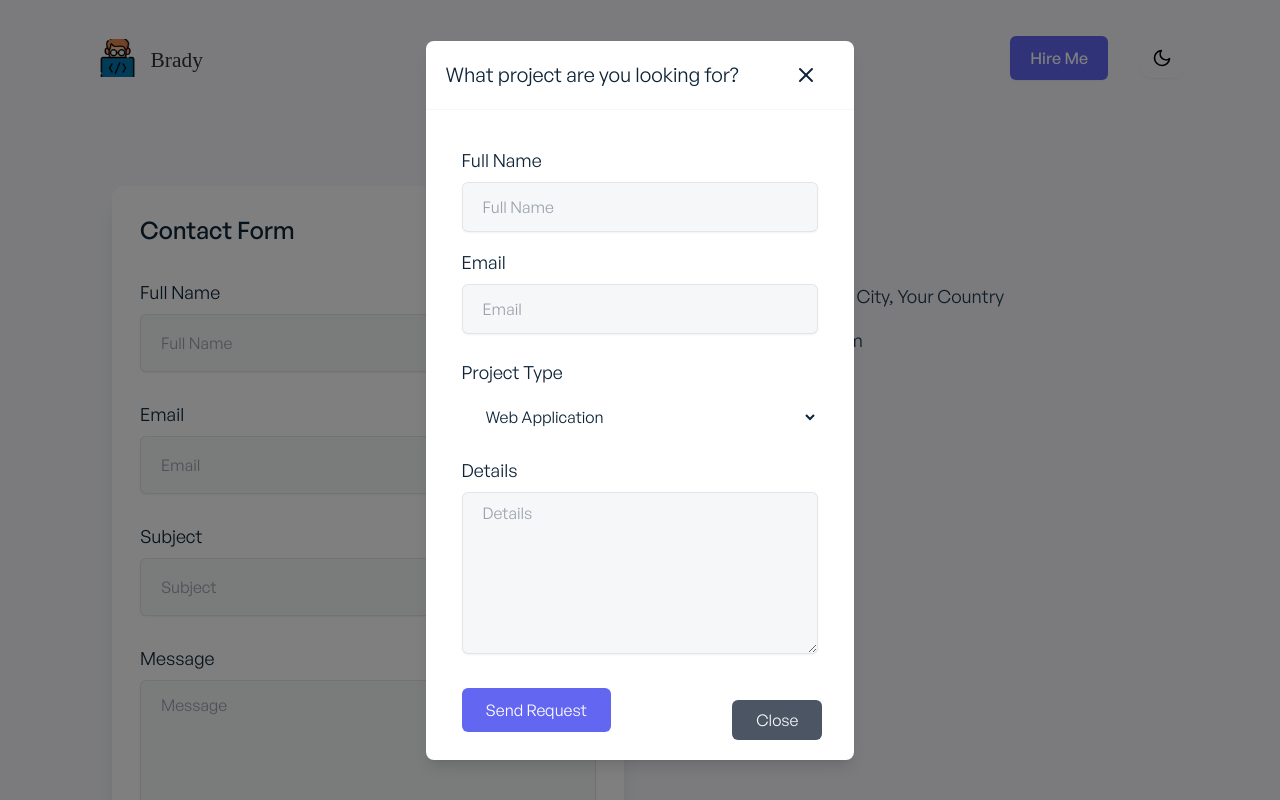
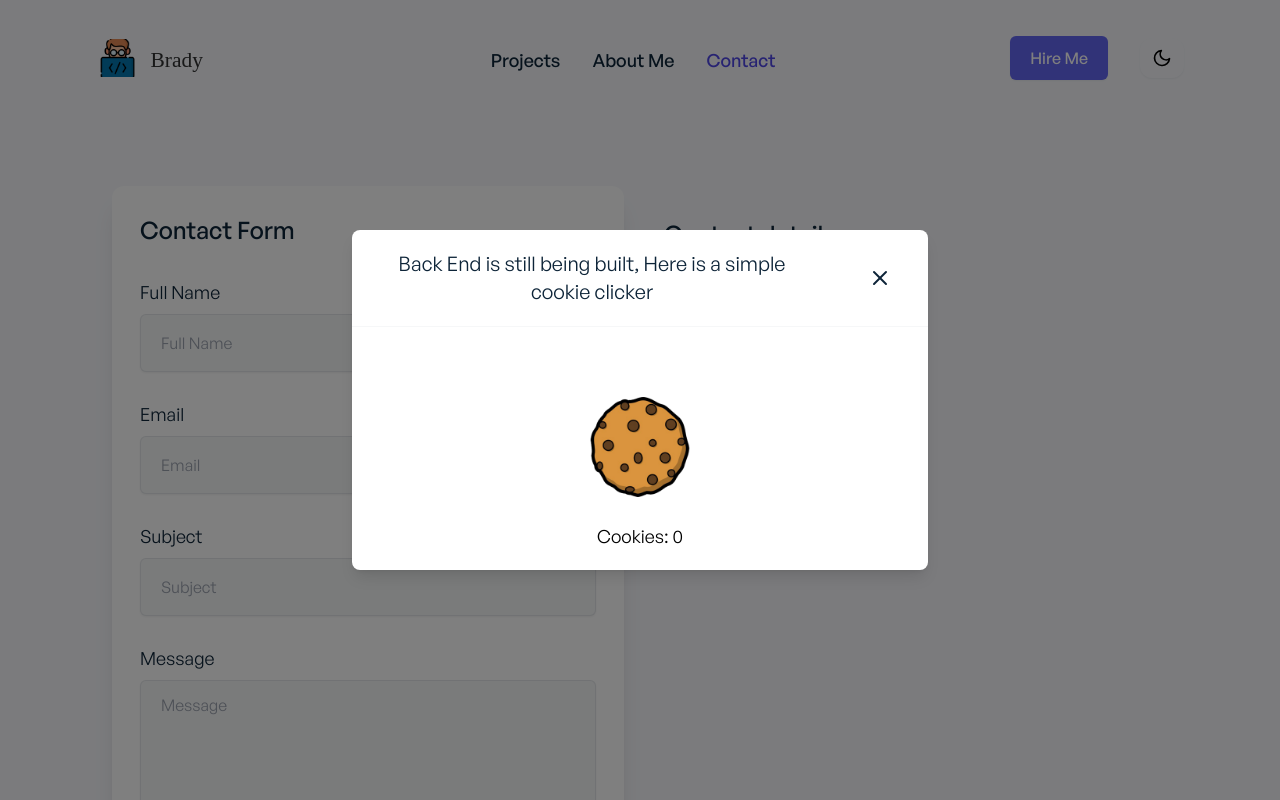
Before and after one commit to NeverKnowz/NeverKnowz.github.io, a Vue app: page /contact in a window 1280 px wide. Both pictures are taken after a click on the button "Hire Me". Shown: the top 800 px of the page. Built offline with nearby package versions, Linux system fonts and the light colour scheme; what vue-backtotop would draw is missing.

Commit message:
Added bootstrap. Finalized to a point that Im happy

```diff
--- a/package.json
+++ b/package.json
@@ -13,6 +13,7 @@
   },
   "dependencies": {
     "@vue/reactivity": "^3.3.4",
+    "bootstrap": "^5.3.2",
     "core-js": "^3.32.1",
     "feather-icons": "^4.29.1",
     "postcss-flexbugs-fixes": "^5.0.2",
--- a/src/components/HireMeModal.vue
+++ b/src/components/HireMeModal.vue
@@ -1,13 +1,16 @@
 <script>
 import feather from 'feather-icons'
 import Button from './reusable/Button.vue'
-import FormInput from './reusable/FormInput.vue'
-import FormTextarea from './reusable/FormTextarea.vue'
+import CookieClicker from '@/components/games/CookieClicker.vue';
+
+
 export default {
   props: ['showModal', 'modal', 'categories'],
-  components: { Button, FormInput, FormTextarea },
+  components: { Button, CookieClicker },
   data() {
-    return {}
+    return {
+      clickCount: 0
+    }
   },
   mounted() {
     feather.replace()
@@ -20,80 +23,33 @@ export default {
 </script>
 
 <template>
-  <transition name="fade">
-    <div v-show="modal" class="font-general-regular fixed inset-0 z-30">
-      <!-- Modal body background as backdrop -->
+  <transition name='fade'>
+    <div v-show='modal' class='font-general-regular fixed inset-0 z-30'>
       <div
-        v-show="modal"
-        @click="showModal()"
-        class="bg-filter bg-black bg-opacity-50 fixed inset-0 w-full h-full z-20"
+        v-show='modal'
+        @click='showModal()'
+        class='bg-filter bg-black bg-opacity-50 fixed inset-0 w-full h-full z-20'
       ></div>
-      <!-- Modal content -->
-      <main class="flex flex-col items-center justify-center h-full w-full">
-        <transition name="fade-up-down">
-          <div v-show="modal" class="modal-wrapper flex items-center z-30">
+      <main class='flex flex-col items-center justify-center h-full w-full'>
+        <transition name='fade-up-down'>
+          <div v-show='modal' class='modal-wrapper flex items-center z-30'>
             <div
-              class="modal max-w-md mx-5 md:max-w-xl bg-secondary-light dark:bg-primary-dark max-h-screen shadow-lg flex-row rounded-lg relative"
+              class='modal max-w-md mx-5 md:max-w-xl bg-secondary-light dark:bg-primary-dark max-h-screen shadow-lg flex-row rounded-lg relative'
             >
               <div
-                class="modal-header flex justify-between gap-10 p-5 border-b border-ternary-light dark:border-ternary-dark"
+                class='modal-header flex justify-between gap-10 p-5 border-b border-ternary-light dark:border-ternary-dark'
               >
-                <h5 class="text-primary-dark dark:text-primary-light text-xl">
-                  What project are you looking for?
+                <h5 class='text-primary-dark dark:text-primary-light text-xl'>
+                  Back End is still being built, Here is a simple cookie clicker
                 </h5>
-                <button class="px-4 text-primary-dark dark:text-primary-light" @click="showModal()">
-                  <i data-feather="x"></i>
+                <button class='px-4 text-primary-dark dark:text-primary-light' @click='showModal()'>
+                  <i data-feather='x'></i>
                 </button>
               </div>
-              <div class="modal-body p-5 w-full h-full">
-                <form class="max-w-xl m-4 text-left">
-                  <FormInput label="Full Name" inputIdentifier="name" class="mb-2" />
-                  <FormInput label="Email" inputIdentifier="email" inputType="email" />
-
-                  <div class="mt-6 mb-4">
-                    <label
-                      class="block mb-2 text-lg text-primary-dark dark:text-primary-light"
-                      for="project"
-                      >Project Type</label
-                    >
-                    <select
-                      class="w-full px-5 py-3 border-1 border-gray-200 dark:border-secondary-dark rounded-md text-md bg-secondary-light dark:bg-ternary-dark text-primary-dark dark:text-ternary-light"
-                      id="project"
-                      name="project"
-                      type="text"
-                      required=""
-                      aria-label="Project Category"
-                    >
-                      <option
-                        v-for="category in categories"
-                        :key="category.id"
-                        :value="category.value"
-                      >
-                        {{ category.name }}
-                      </option>
-                    </select>
-                  </div>
-
-                  <FormTextarea label="Details" textareaIdentifier="details" />
-
-                  <div class="mt-7 pb-4 sm:pb-1">
-                    <Button
-                      title="Send Request"
-                      class="px-4 sm:px-6 py-2 sm:py-2.5 text-white bg-indigo-500 hover:bg-indigo-600 rounded-md focus:ring-1 focus:ring-indigo-900 duration-500"
-                      type="submit"
-                      aria-label="Submit Request"
-                    />
-                  </div>
-                </form>
+              <div class='modal-body p-5 w-full h-full'>
+                <CookieClicker />
               </div>
-              <div class="modal-footer mt-2 sm:mt-0 py-5 px-8 border0-t text-right">
-                <Button
-                  title="Close"
-                  class="px-4 sm:px-6 py-2 bg-gray-600 text-primary-light hover:bg-ternary-dark dark:bg-gray-200 dark:text-secondary-dark dark:hover:bg-primary-light rounded-md focus:ring-1 focus:ring-indigo-900 duration-500"
-                  @click="showModal()"
-                  aria-label="Close Modal"
-                />
-              </div>
+              <!-- ... (existing modal footer) -->
             </div>
           </div>
         </transition>
@@ -103,42 +59,4 @@ export default {
 </template>
 
 <style scoped>
-.modal-body {
-  max-height: 570px;
-}
-.bg-gray-800-opacity {
-  background-color: #2d374850;
-}
-@media screen and (max-width: 768px) {
-  .modal-body {
-    max-height: 400px;
-  }
-}
-.fade-up-down-enter-active {
-  transition: all 0.3s ease;
-}
-.fade-up-down-leave-active {
-  transition: all 0.3s ease;
-}
-.fade-up-down-enter {
-  transform: translateY(10%);
-  opacity: 0;
-}
-.fade-up-down-leave-to {
-  transform: translateY(10%);
-  opacity: 0;
-}
-
-.fade-enter-active {
-  -webkit-transition: opacity 2s;
-  transition: opacity 0.3s;
-}
-.fade-leave-active {
-  transition: opacity 0.3s;
-}
-
-.fade-enter,
-.fade-leave-to {
-  opacity: 0;
-}
 </style>
--- a/src/components/contact/ContactForm.vue
+++ b/src/components/contact/ContactForm.vue
@@ -3,29 +3,47 @@ import Button from '../reusable/Button.vue'
 import FormInput from '../reusable/FormInput.vue'
 import FormTextarea from '../reusable/FormTextarea.vue'
 
-export default { components: { Button, FormInput, FormTextarea } }
+export default {
+  components: { Button, FormInput, FormTextarea },
+  data() {
+    return {
+      formData: {
+        name: '',
+        email: '',
+        subject: '',
+        message: ''
+      }
+    }
+  },
+  methods: {
+    submit() {
+      alert('No Back end present, Please open your email provider to contact me.')
+    }
+  }
+}
+
 </script>
 
 <template>
-  <div class="w-full md:w-1/2">
+  <div class='w-full md:w-1/2'>
     <div
-      class="leading-loose max-w-xl m-4 p-7 bg-secondary-light dark:bg-secondary-dark rounded-xl shadow-xl text-left"
+      class='leading-loose max-w-xl m-4 p-7 bg-secondary-light dark:bg-secondary-dark rounded-xl shadow-xl text-left'
     >
-      <p class="font-general-medium text-primary-dark dark:text-primary-light text-2xl mb-8">
+      <p class='font-general-medium text-primary-dark dark:text-primary-light text-2xl mb-8'>
         Contact Form
       </p>
-      <form action="#" class="font-general-regular space-y-7">
-        <FormInput label="Full Name" inputIdentifier="name" />
-        <FormInput label="Email" inputIdentifier="email" inputType="email" />
-        <FormInput label="Subject" inputIdentifier="subject" />
-        <FormTextarea label="Message" textareaIdentifier="message" />
+      <form @submit.prevent='submit' class='font-general-regular space-y-7'>
+        <FormInput v-model='formData.name' label='Full Name' inputIdentifier='name' />
+        <FormInput v-model='formData.email' label='Email' inputIdentifier='email' inputType='email' />
+        <FormInput v-model='formData.subject' label='Subject' inputIdentifier='subject' />
+        <FormTextarea v-model='formData.message' label='Message' textareaIdentifier='message' />
 
         <div>
           <Button
-            title="Send Message"
-            class="px-4 py-2.5 text-white tracking-wider bg-indigo-500 hover:bg-indigo-600 focus:ring-1 focus:ring-indigo-900 rounded-lg duration-500"
-            type="submit"
-            aria-label="Send Message"
+            title='Send Message'
+            class='px-4 py-2.5 text-white tracking-wider bg-indigo-500 hover:bg-indigo-600 focus:ring-1 focus:ring-indigo-900 rounded-lg duration-500'
+            type='submit'
+            aria-label='Send Message'
           />
         </div>
       </form>
@@ -33,4 +51,4 @@ export default { components: { Button, FormInput, FormTextarea } }
   </div>
 </template>
 
-<style lang="scss" scoped></style>
+<style lang='scss' scoped></style>
--- /dev/null
+++ b/src/components/games/CookieClicker.vue
@@ -0,0 +1,48 @@
+<template>
+  <div id="cookie-clicker">
+    <div id="cookie-container">
+      <button @click="clickCookie" id="cookie"></button>
+    </div>
+    <div id="cookie-count">Cookies: {{ cookieCount }}</div>
+  </div>
+</template>
+
+<script>
+export default {
+  data() {
+    return {
+      cookieCount: 0,
+    };
+  },
+  methods: {
+    clickCookie() {
+      this.cookieCount++;
+    },
+  },
+};
+</script>
+
+<style scoped>
+#cookie-clicker {
+  text-align: center;
+}
+
+#cookie-container {
+  position: relative;
+  margin-top: 50px;
+}
+
+#cookie {
+  width: 100px;
+  height: 100px;
+  background-image: url('@/assets/images/cookie.png');
+  background-size: cover;
+  border: none;
+  cursor: pointer;
+}
+
+#cookie-count {
+  margin-top: 20px;
+  font-size: 18px;
+}
+</style>
--- a/src/components/projects/ProjectsGrid.vue
+++ b/src/components/projects/ProjectsGrid.vue
@@ -1,11 +1,10 @@
 <script>
 import feather from 'feather-icons'
-import ProjectsFilter from './ProjectsFilter.vue'
 import ProjectSingle from './ProjectSingle.vue'
 import projects from '../../data/projects'
 
 export default {
-  components: { ProjectSingle, ProjectsFilter },
+  components: { ProjectSingle },
   data: () => {
     return {
       projects,
@@ -85,7 +84,6 @@ export default {
             aria-label="Name"
           />
         </div>
-        <ProjectsFilter @filter="selectedCategory = $event" />
       </div>
     </div>
 
--- a/src/views/Contact.vue
+++ b/src/views/Contact.vue
@@ -13,17 +13,17 @@ export default {
       contacts: [
         {
           id: 1,
-          name: 'Your Address, Your City, Your Country',
+          name: 'Salt Lake City, Utah',
           icon: 'map-pin'
         },
         {
           id: 2,
-          name: 'email@domain.com',
+          name: 'Bradyhession@gmail.com',
           icon: 'mail'
         },
         {
           id: 3,
-          name: '555 8888 888',
+          name: '385 414 5721',
           icon: 'phone'
         }
       ]
```
Also changed, not shown: src/assets/images/cookie.png (added), 1 other file (tests, documents, lock files or other folders).
